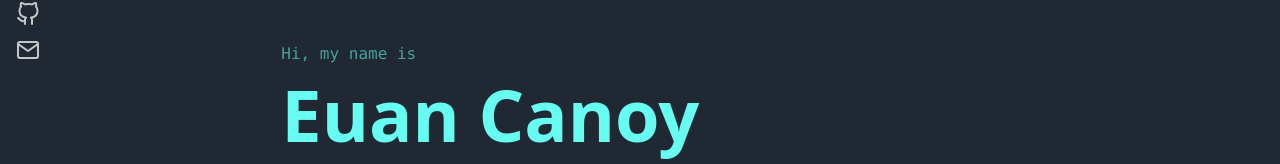
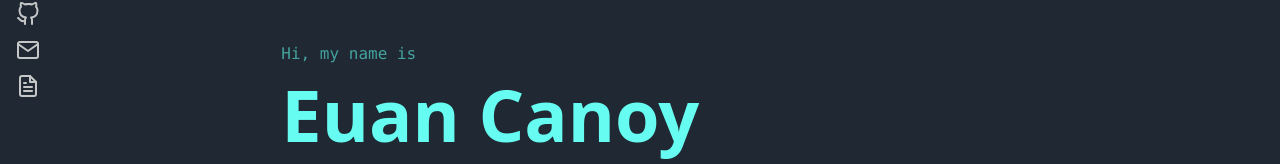
Before and after one commit to EuanProjects/portfolio-2.0, a React (Vite) app: page / in a window 1280 px wide. Shown: the part 190-354 px from the top of the page. Built offline with nearby package versions, Linux system fonts and the light colour scheme.

Commit message:
added portfolio to site and modified about me

```diff
--- a/src/aboutme/aboutMe.jsx
+++ b/src/aboutme/aboutMe.jsx
@@ -13,8 +13,8 @@ function AboutMe() {
                         <p className="text-gray-light">
                             Hello, my name is Euan Canoy! I am a <span className="text-blue">Full-Stack Developer</span> based out of Seattle, Washington.
                             I graduated from The University of Washington Bothell in August of 2022. Since then, I have had experience working
-                            with the EYE Research Group and have continued developing my skills through the Odin Project. Check out my projects below,
-                            download my resume, or visit my links to learn more!
+                            with the EYE Research Group and have continued developing my skills through the Odin Project. Check out my projects,
+                            resume, or visit my links to learn more!
                             <br />
                             <br />
                             Outside of software development, I enjoy playing basketball, bowling,
--- a/src/hero/hero.jsx
+++ b/src/hero/hero.jsx
@@ -1,4 +1,4 @@
-import { GitHub, Linkedin, Mail } from 'react-feather';
+import { GitHub, Linkedin, Mail, FileText } from 'react-feather';
 
 function Hero() {
 
@@ -7,6 +7,9 @@ function Hero() {
             <div className="h-screen">
                 <div className="fixed left-0 top-36 mx-4 flex items-center origin-center rotate-90">
                     <div className="origin-center rotate-90">
+                        <a href="/8-2023.pdf" target="_blank" rel="noreferrer">
+                            <FileText className="stroke-gray-light hover:stroke-white hover:translate-y-1 transition ease-in-out delay-150 rotate-180 my-3" />
+                        </a>
                         <a href="mailto:canoye05@gmail.com?subject=Hello!%20&body=Hi%20Euan!%20" target="_blank" rel="noreferrer">
                             <Mail className="stroke-gray-light hover:stroke-white hover:translate-y-1 transition ease-in-out delay-150 rotate-180 my-3" />
                         </a>
```
Also changed, not shown: 1 other file (tests, documents, lock files or other folders).
